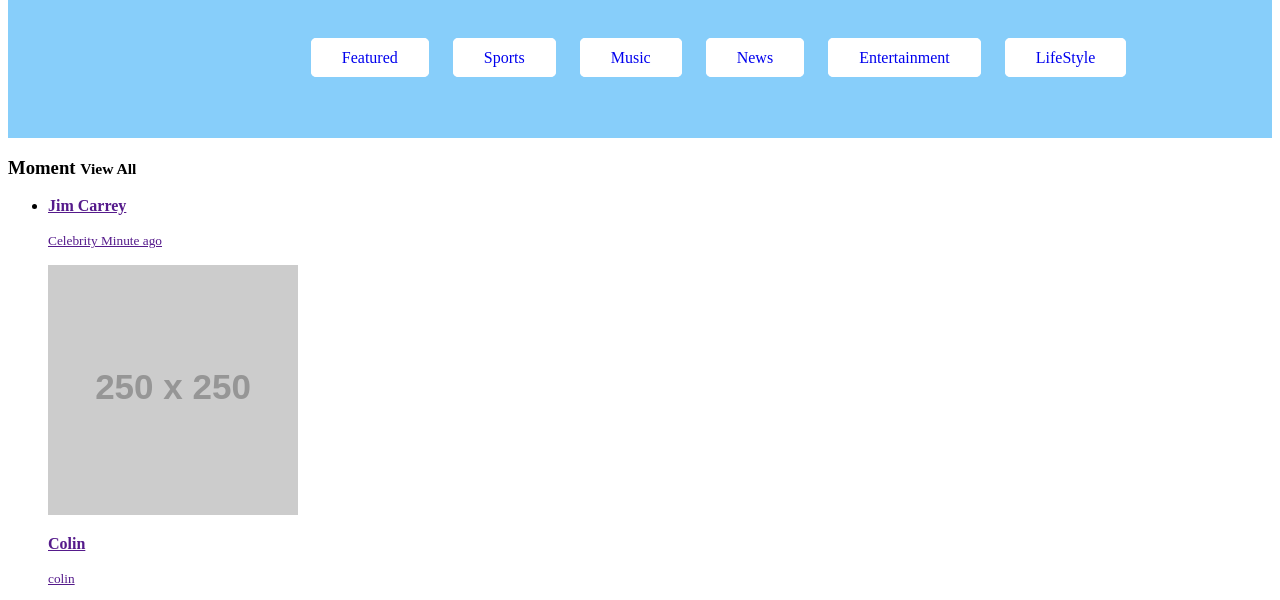
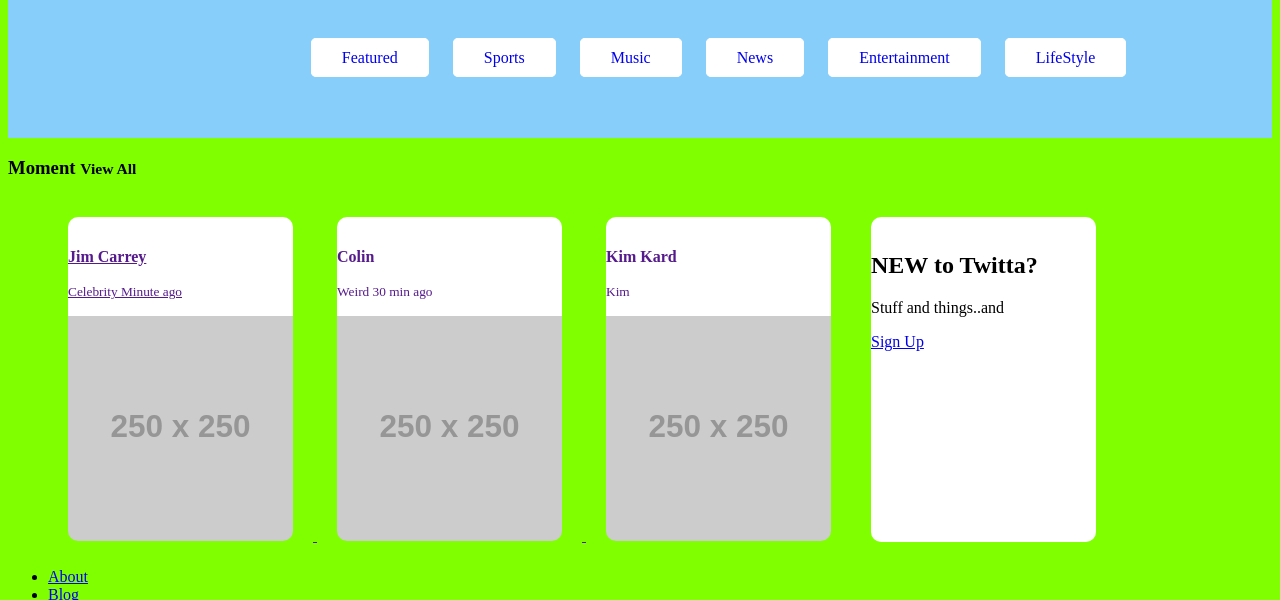
Before and after one commit to AnuThogara/express_static, a website: page public/html/index.html in a window 1280 px wide. Shown: the part 120-720 px from the top of the page. Drawn offline with Linux system fonts and the light colour scheme; placeholder pictures from the web are drawn by us.

Commit message:
format layout

```diff
--- a/public/CSS/main.css
+++ b/public/CSS/main.css
@@ -1,3 +1,7 @@
+body{
+  background-color: chartreuse;
+}
+
 #main-header{
 background-color: lightskyblue;
 width: 100%;
@@ -49,3 +53,26 @@ ul.access li a:hover{
   text-decoration: none;
   background-color: white;
 }
+.card-group{
+  display: inline;
+}
+.card {
+  background-color: white;
+  display: inline-block;
+  width:225px;
+  height:300px;
+  padding-top: 15px;
+  margin:20px;
+  border-radius: 10px;
+}
+.card *{
+  width: inherit;
+}
+.card img{
+  border-bottom-left-radius: 10px;
+  border-bottom-right-radius: 10px;
+}
+#signup-card{
+  position: absolute;
+  height:310px;
+}
--- a/public/html/index.html
+++ b/public/html/index.html
@@ -37,39 +37,36 @@ Now in Home Page-->
     </header>
       <main>
         <h3>Moment <small>View All</small></h3>
-        <ul>
-          <li>
+        <ul class="card-group">
+          <li class="card">
             <a href="">
               <div>
                 <p> <strong>Jim Carrey</strong></p>
                 <p><small>Celebrity Minute ago</small></p>
-                <img src="http://placehold.it/250x250" alt="Image of Jim" />
-                <p>
-                  <Strong>Colin</Strong>
-                </p>
-                <p>
-                  <small>colin</small>
-                </p>
-                <img src="http://placehold.it/250x250" alt="Weird 30 ago"/>
-                <p>
-                  <Strong>Kids</Strong>
-                </p>
-                <p>
-                  <small>Kim</small>
-                </p>
-                <img src="http://placehold.it/250x250" alt="Image of Kim"/>
+                <img src="http://placehold.it/250x250" alt="Pic of Jim" />
               </div>
-
-            </a>
+            </li>
+            <li class="card">
+              <div>  <p><Strong>Colin</Strong></p>
+                <p><small>Weird 30 min ago</small></p>
+                <img src="http://placehold.it/250x250" alt="Pic of Colin"/>
+              </div>
+            </li>
+            <li class="card" >
+              <div>
+                <p><Strong>Kim Kard</Strong></p>
+                <p><small>Kim</small></p>
+                <img src="http://placehold.it/250x250" alt="pic of Kim Kard"/>
+              </div>
           </li>
-          <div>
-            <h2> NEW to Twitta?</h2>
-            <p>
-              Stuff and things..and
-            </p><a href="/">Sign Up</a>
-
-          </div>
-        </ul>
+        </a>
+          <li class="card" id="signup-card">
+            <div>
+              <h2> NEW to Twitta?</h2>
+              <p>Stuff and things..and</p>
+              <a href="/">Sign Up</a>
+            </div>
+            </li>
       </main>
       <footer><ul>
         <li><a href="/">About</a></li>
@@ -77,5 +74,4 @@ Now in Home Page-->
         <li><a href"/">Help</a></li>
       </ul></footer>
   </body>
-
 </html>
```
